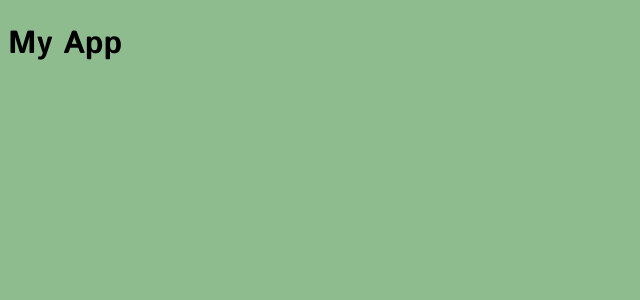
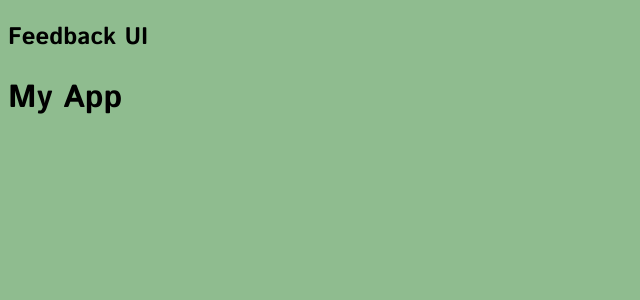
Before and after one commit to OybekKayumov/feedback-app, a React (Create React App) app: page / in a window 1280 px wide. Shown: the top 300 px of the page, without its empty margins (0-640 px from the left). Built offline with nearby package versions, Linux system fonts and the light colour scheme.

Commit message:
add Header to App

```diff
--- a/src/App.js
+++ b/src/App.js
@@ -1,10 +1,15 @@
+import Header from "./components/Header"
+
 //todo: JSX
 function App() {
 
   return (
-    <div className="container">
-      <h1>My App</h1>
-    </div>
+    <>
+      <Header />
+      <div className="container">
+        <h1>My App</h1>
+      </div>
+    </>
   )
 }
 
```
